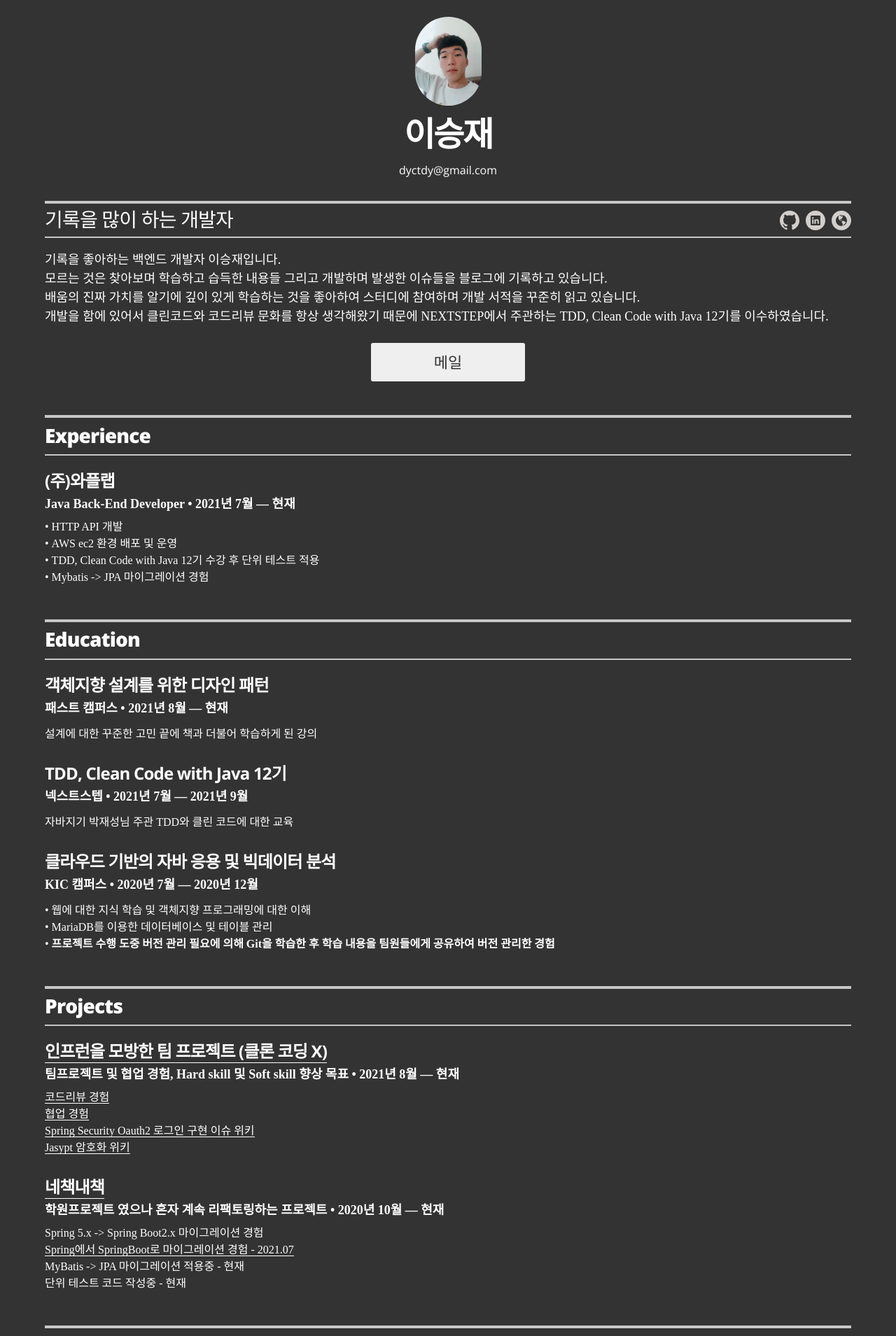
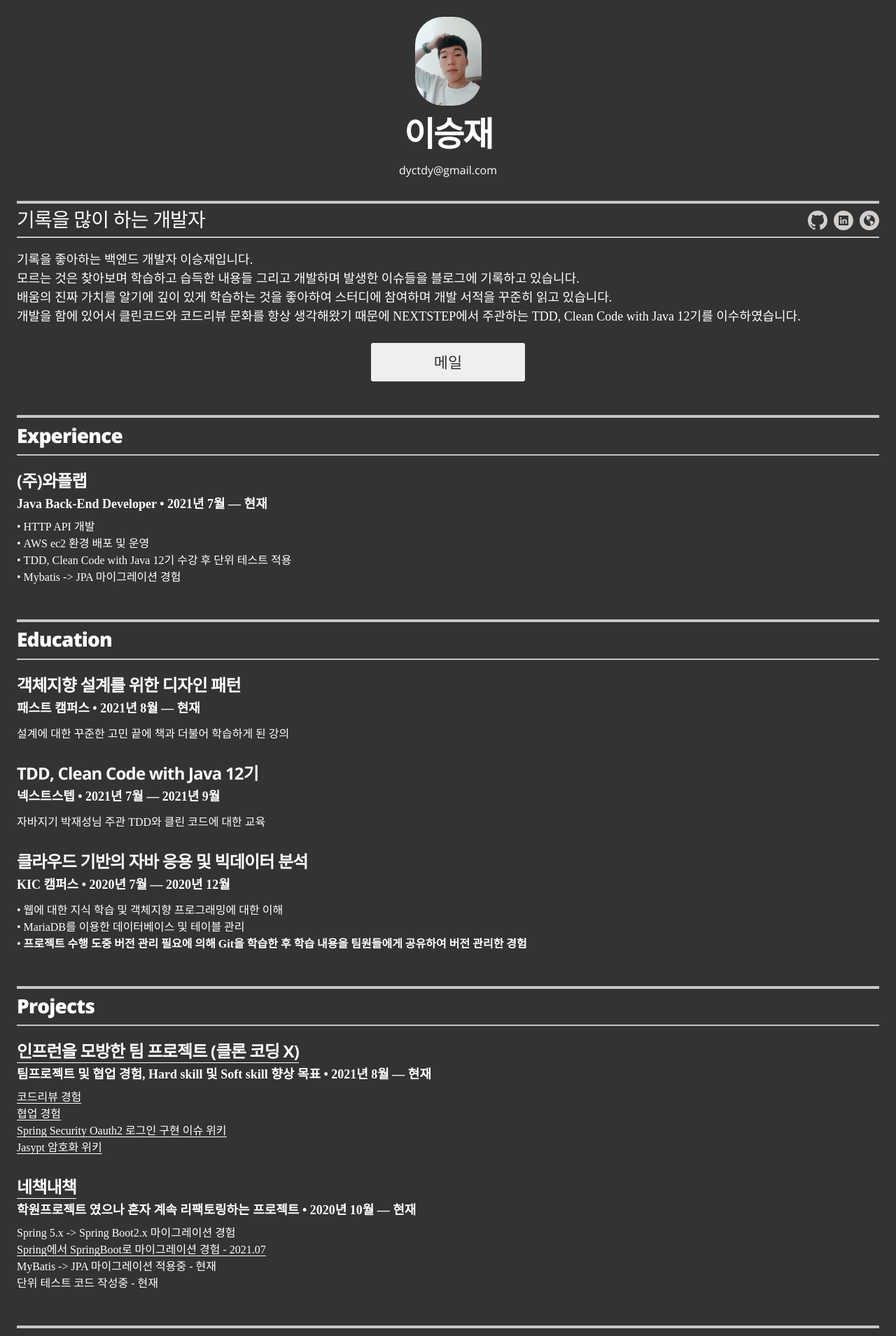
Before and after one commit to lsj8367/resume, a Jekyll site: the page built from index.html, in a window 1280 px wide. Shown: the top 1909 px of the page at 70% size. Built offline with Jekyll 4.4.1, drawn with Linux system fonts in a browser that asks for light colours.

Commit message:
fix: 이력서 너비, 모깎기 수정

```diff
--- a/_sass/_base.scss
+++ b/_sass/_base.scss
@@ -21,7 +21,7 @@ body{
 .wrapper:after { content:""; display:table; }
 .wrapper:after { clear: both; }
 .wrapper { // 전체 틀 잡기 레이아웃
-  max-width: 1200px;
+  max-width: 1400px;
   padding: 0 24px;
   margin: 0 auto;
   zoom: 1;
--- a/_sass/_resume.scss
+++ b/_sass/_resume.scss
@@ -24,7 +24,7 @@
     width: 95px;
     max-width: 100%;
     overflow: hidden;
-    @include border-radius(100px);
+    @include border-radius(40px);
     margin: 0 auto;
     display: block;
   }
```
